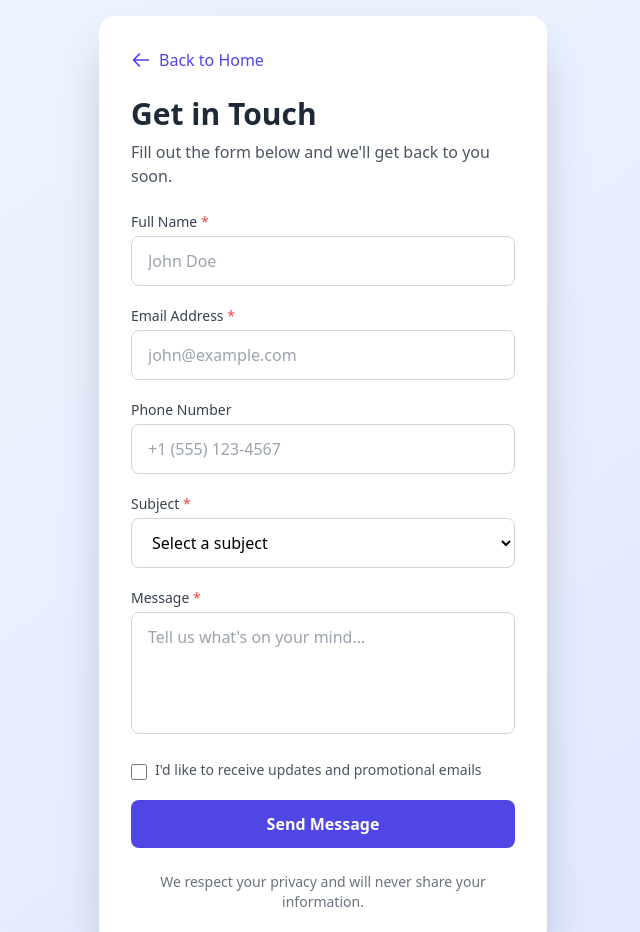
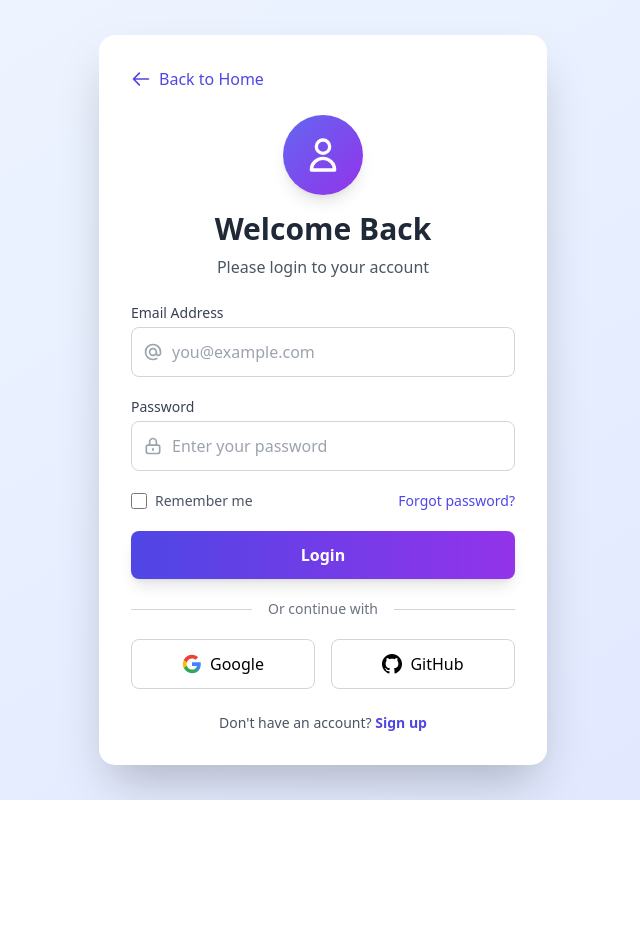
Before and after one commit to Khaddy06/codie, a plain HTML site: page form/index.html in a window 1280 px wide. Shown: the top 932 px of the page, without its empty margins (317-957 px from the left). After the commit the page ends 800 px from the top, so only its background shows below. Drawn offline with nearby package versions, Linux system fonts and the light colour scheme.

Commit message:
Update navigation and content for login functionality; changed 'Form' links to 'Login' in about.html and index.html, and revamped form.html to reflect a login interface with new fields and styling.

```diff
--- a/form/index.html
+++ b/form/index.html
@@ -3,7 +3,7 @@
 <head>
     <meta charset="UTF-8">
     <meta name="viewport" content="width=device-width, initial-scale=1.0">
-    <title>Contact Form</title>
+    <title>Login - Simple Website</title>
   <script src="https://cdn.tailwindcss.com"></script>
 </head>
 <body class="bg-gradient-to-br from-blue-50 to-indigo-100 min-h-screen flex items-center justify-center p-4">
@@ -17,113 +17,130 @@
             Back to Home
         </a>
 
-        <h2 class="text-3xl font-bold text-gray-800 mb-2">Get in Touch</h2>
-        <p class="text-gray-600 mb-6">Fill out the form below and we'll get back to you soon.</p>
-
-        <form class="space-y-5">
-            <!-- Name Field -->
-            <div>
-                <label for="name" class="block text-sm font-medium text-gray-700 mb-1">
-                    Full Name <span class="text-red-500">*</span>
-                </label>
-                <input
-                    type="text"
-                    id="name"
-                    name="name"
-                    required
-                    class="w-full px-4 py-3 border border-gray-300 rounded-lg focus:ring-2 focus:ring-indigo-500 focus:border-transparent transition duration-200 outline-none"
-                    placeholder="John Doe"
-                >
+        <!-- Logo/Icon -->
+        <div class="text-center mb-6">
+            <div class="w-20 h-20 bg-gradient-to-br from-indigo-500 to-purple-600 rounded-full mx-auto flex items-center justify-center shadow-lg mb-4">
+                <svg class="w-10 h-10 text-white" fill="none" stroke="currentColor" viewBox="0 0 24 24">
+                    <path stroke-linecap="round" stroke-linejoin="round" stroke-width="2" d="M16 7a4 4 0 11-8 0 4 4 0 018 0zM12 14a7 7 0 00-7 7h14a7 7 0 00-7-7z"/>
+                </svg>
+            </div>
+            <h2 class="text-3xl font-bold text-gray-800 mb-2">Welcome Back</h2>
+            <p class="text-gray-600">Please login to your account</p>
         </div>
 
+        <form class="space-y-5" onsubmit="event.preventDefault(); alert('Login successful! (Demo only - no actual authentication)');">
             <!-- Email Field -->
             <div>
                 <label for="email" class="block text-sm font-medium text-gray-700 mb-1">
-                    Email Address <span class="text-red-500">*</span>
+                    Email Address
                 </label>
+                <div class="relative">
+                    <div class="absolute inset-y-0 left-0 pl-3 flex items-center pointer-events-none">
+                        <svg class="w-5 h-5 text-gray-400" fill="none" stroke="currentColor" viewBox="0 0 24 24">
+                            <path stroke-linecap="round" stroke-linejoin="round" stroke-width="2" d="M16 12a4 4 0 10-8 0 4 4 0 008 0zm0 0v1.5a2.5 2.5 0 005 0V12a9 9 0 10-9 9m4.5-1.206a8.959 8.959 0 01-4.5 1.207"/>
+                        </svg>
+                    </div>
                     <input
                         type="email"
                         id="email"
                         name="email"
-                    required
-                    class="w-full px-4 py-3 border border-gray-300 rounded-lg focus:ring-2 focus:ring-indigo-500 focus:border-transparent transition duration-200 outline-none"
-                    placeholder="john@example.com"
+                        class="w-full pl-10 pr-4 py-3 border border-gray-300 rounded-lg focus:ring-2 focus:ring-indigo-500 focus:border-transparent transition duration-200 outline-none"
+                        placeholder="you@example.com"
                     >
                 </div>
+            </div>
 
-            <!-- Phone Field -->
+            <!-- Password Field -->
             <div>
-                <label for="phone" class="block text-sm font-medium text-gray-700 mb-1">
-                    Phone Number
+                <label for="password" class="block text-sm font-medium text-gray-700 mb-1">
+                    Password
                 </label>
+                <div class="relative">
+                    <div class="absolute inset-y-0 left-0 pl-3 flex items-center pointer-events-none">
+                        <svg class="w-5 h-5 text-gray-400" fill="none" stroke="currentColor" viewBox="0 0 24 24">
+                            <path stroke-linecap="round" stroke-linejoin="round" stroke-width="2" d="M12 15v2m-6 4h12a2 2 0 002-2v-6a2 2 0 00-2-2H6a2 2 0 00-2 2v6a2 2 0 002 2zm10-10V7a4 4 0 00-8 0v4h8z"/>
+                        </svg>
+                    </div>
                     <input
-                    type="tel"
-                    id="phone"
-                    name="phone"
-                    class="w-full px-4 py-3 border border-gray-300 rounded-lg focus:ring-2 focus:ring-indigo-500 focus:border-transparent transition duration-200 outline-none"
-                    placeholder="+1 (555) 123-4567"
+                        type="password"
+                        id="password"
+                        name="password"
+                        class="w-full pl-10 pr-4 py-3 border border-gray-300 rounded-lg focus:ring-2 focus:ring-indigo-500 focus:border-transparent transition duration-200 outline-none"
+                        placeholder="Enter your password"
                     >
                 </div>
-
-            <!-- Subject Field -->
-            <div>
-                <label for="subject" class="block text-sm font-medium text-gray-700 mb-1">
-                    Subject <span class="text-red-500">*</span>
-                </label>
-                <select
-                    id="subject"
-                    name="subject"
-                    required
-                    class="w-full px-4 py-3 border border-gray-300 rounded-lg focus:ring-2 focus:ring-indigo-500 focus:border-transparent transition duration-200 outline-none bg-white"
-                >
-                    <option value="">Select a subject</option>
-                    <option value="general">General Inquiry</option>
-                    <option value="support">Technical Support</option>
-                    <option value="feedback">Feedback</option>
-                    <option value="other">Other</option>
-                </select>
             </div>
 
-            <!-- Message Field -->
-            <div>
-                <label for="message" class="block text-sm font-medium text-gray-700 mb-1">
-                    Message <span class="text-red-500">*</span>
+            <!-- Remember Me & Forgot Password -->
+            <div class="flex items-center justify-between">
+                <div class="flex items-center">
+                    <input
+                        type="checkbox"
+                        id="remember"
+                        name="remember"
+                        class="h-4 w-4 text-indigo-600 focus:ring-indigo-500 border-gray-300 rounded"
+                    >
+                    <label for="remember" class="ml-2 text-sm text-gray-600">
+                        Remember me
                     </label>
-                <textarea
-                    id="message"
-                    name="message"
-                    required
-                    rows="4"
-                    class="w-full px-4 py-3 border border-gray-300 rounded-lg focus:ring-2 focus:ring-indigo-500 focus:border-transparent transition duration-200 outline-none resize-none"
-                    placeholder="Tell us what's on your mind..."
-                ></textarea>
+                </div>
+                <a href="#" class="text-sm text-indigo-600 hover:text-indigo-800 font-medium transition-colors duration-300">
+                    Forgot password?
+                </a>
             </div>
 
-            <!-- Checkbox -->
-            <div class="flex items-start">
-                <input
-                    type="checkbox"
-                    id="newsletter"
-                    name="newsletter"
-                    class="mt-1 h-4 w-4 text-indigo-600 focus:ring-indigo-500 border-gray-300 rounded"
+            <!-- Login Button -->
+            <button
+                type="submit"
+                class="w-full bg-gradient-to-r from-indigo-600 to-purple-600 text-white font-semibold py-3 px-6 rounded-lg hover:from-indigo-700 hover:to-purple-700 focus:ring-4 focus:ring-indigo-300 transition duration-200 transform hover:scale-[1.02] active:scale-[0.98] shadow-lg"
             >
-                <label for="newsletter" class="ml-2 text-sm text-gray-600">
-                    I'd like to receive updates and promotional emails
-                </label>
+                Login
+            </button>
+
+            <!-- Divider -->
+            <div class="relative my-6">
+                <div class="absolute inset-0 flex items-center">
+                    <div class="w-full border-t border-gray-300"></div>
+                </div>
+                <div class="relative flex justify-center text-sm">
+                    <span class="px-4 bg-white text-gray-500">Or continue with</span>
+                </div>
             </div>
 
-            <!-- Submit Button -->
+            <!-- Social Login Buttons -->
+            <div class="grid grid-cols-2 gap-4">
                 <button
-                type="submit"
-                class="w-full bg-indigo-600 text-white font-semibold py-3 px-6 rounded-lg hover:bg-indigo-700 focus:ring-4 focus:ring-indigo-300 transition duration-200 transform hover:scale-[1.02] active:scale-[0.98]"
+                    type="button"
+                    class="flex items-center justify-center px-4 py-3 border border-gray-300 rounded-lg hover:bg-gray-50 transition-all duration-300 transform hover:scale-105"
+                    onclick="alert('Google login (Demo only)')"
                 >
-                Send Message
+                    <svg class="w-5 h-5 mr-2" viewBox="0 0 24 24">
+                        <path fill="#4285F4" d="M22.56 12.25c0-.78-.07-1.53-.2-2.25H12v4.26h5.92c-.26 1.37-1.04 2.53-2.21 3.31v2.77h3.57c2.08-1.92 3.28-4.74 3.28-8.09z"/>
+                        <path fill="#34A853" d="M12 23c2.97 0 5.46-.98 7.28-2.66l-3.57-2.77c-.98.66-2.23 1.06-3.71 1.06-2.86 0-5.29-1.93-6.16-4.53H2.18v2.84C3.99 20.53 7.7 23 12 23z"/>
+                        <path fill="#FBBC05" d="M5.84 14.09c-.22-.66-.35-1.36-.35-2.09s.13-1.43.35-2.09V7.07H2.18C1.43 8.55 1 10.22 1 12s.43 3.45 1.18 4.93l2.85-2.22.81-.62z"/>
+                        <path fill="#EA4335" d="M12 5.38c1.62 0 3.06.56 4.21 1.64l3.15-3.15C17.45 2.09 14.97 1 12 1 7.7 1 3.99 3.47 2.18 7.07l3.66 2.84c.87-2.6 3.3-4.53 6.16-4.53z"/>
+                    </svg>
+                    Google
                 </button>
+                <button
+                    type="button"
+                    class="flex items-center justify-center px-4 py-3 border border-gray-300 rounded-lg hover:bg-gray-50 transition-all duration-300 transform hover:scale-105"
+                    onclick="alert('GitHub login (Demo only)')"
+                >
+                    <svg class="w-5 h-5 mr-2" fill="currentColor" viewBox="0 0 24 24">
+                        <path d="M12 0c-6.626 0-12 5.373-12 12 0 5.302 3.438 9.8 8.207 11.387.599.111.793-.261.793-.577v-2.234c-3.338.726-4.033-1.416-4.033-1.416-.546-1.387-1.333-1.756-1.333-1.756-1.089-.745.083-.729.083-.729 1.205.084 1.839 1.237 1.839 1.237 1.07 1.834 2.807 1.304 3.492.997.107-.775.418-1.305.762-1.604-2.665-.305-5.467-1.334-5.467-5.931 0-1.311.469-2.381 1.236-3.221-.124-.303-.535-1.524.117-3.176 0 0 1.008-.322 3.301 1.23.957-.266 1.983-.399 3.003-.404 1.02.005 2.047.138 3.006.404 2.291-1.552 3.297-1.23 3.297-1.23.653 1.653.242 2.874.118 3.176.77.84 1.235 1.911 1.235 3.221 0 4.609-2.807 5.624-5.479 5.921.43.372.823 1.102.823 2.222v3.293c0 .319.192.694.801.576 4.765-1.589 8.199-6.086 8.199-11.386 0-6.627-5.373-12-12-12z"/>
+                    </svg>
+                    GitHub
+                </button>
+            </div>
         </form>
 
-        <!-- Footer Text -->
-        <p class="text-center text-sm text-gray-500 mt-6">
-            We respect your privacy and will never share your information.
+        <!-- Sign Up Link -->
+        <p class="text-center text-sm text-gray-600 mt-6">
+            Don't have an account?
+            <a href="#" class="text-indigo-600 hover:text-indigo-800 font-semibold transition-colors duration-300">
+                Sign up
+            </a>
         </p>
     </div>
 
```
Also changed, not shown: about.html (+3 -3 lines), index.html (+5 -5 lines). Lines whose indentation alone changed are shown as unchanged.
